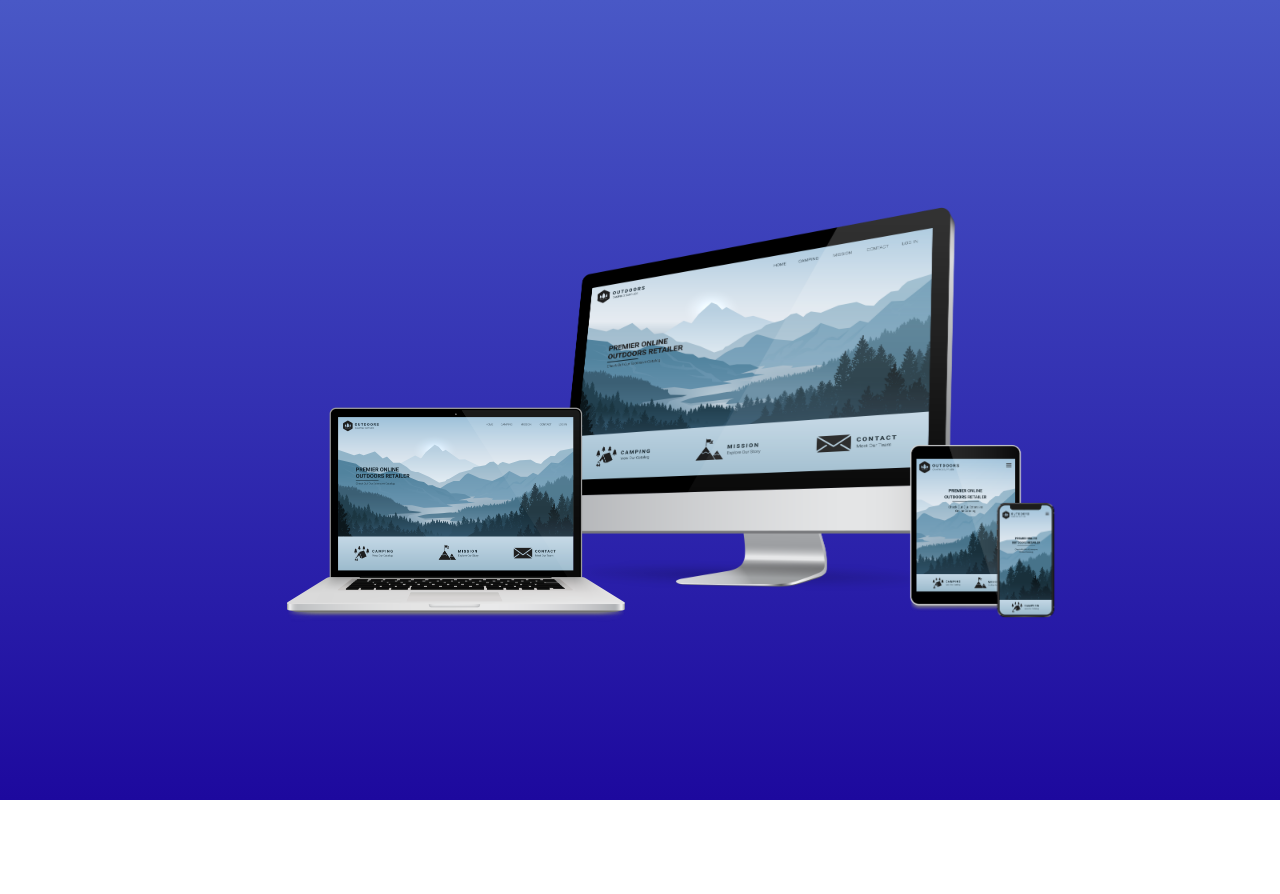
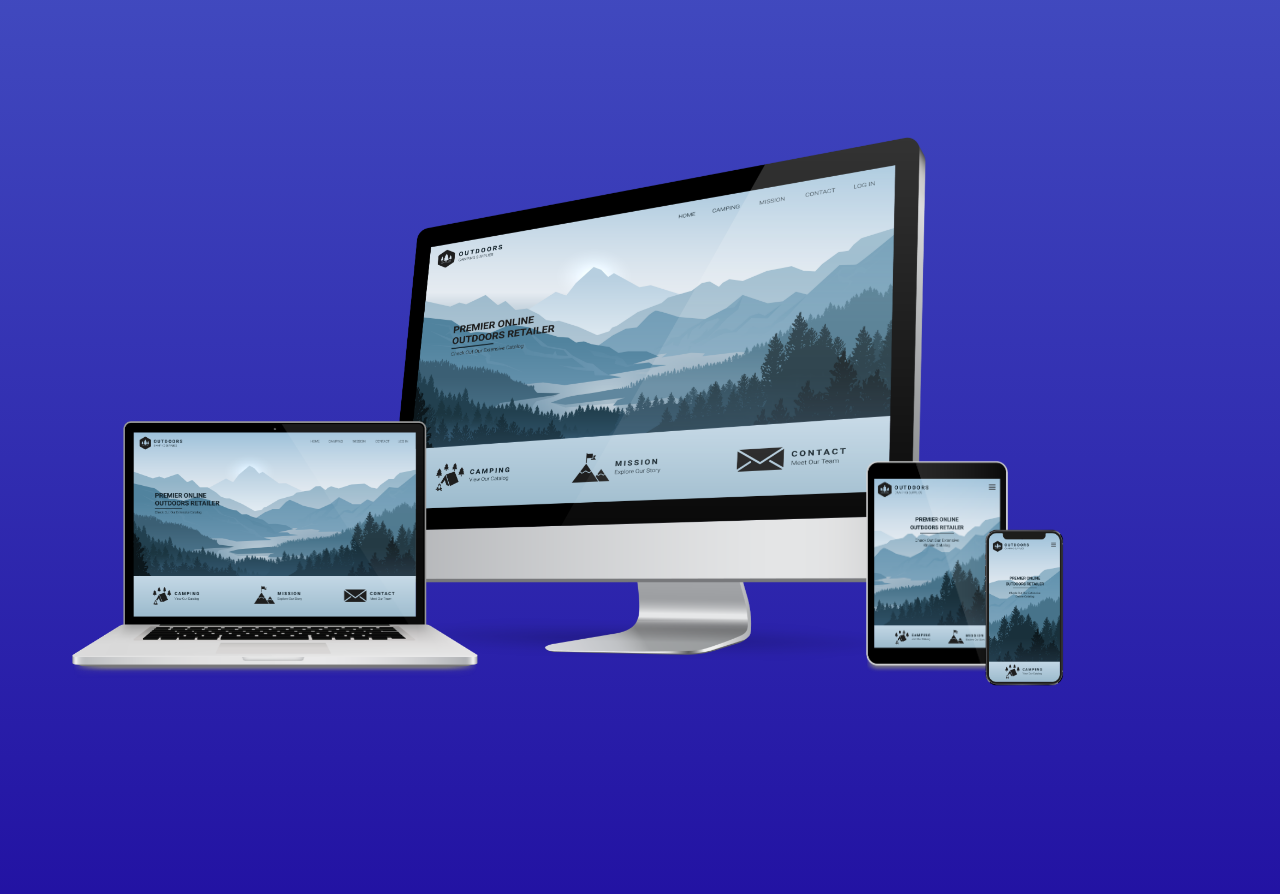
Before and after one commit to whoguy24/obrien-software-studios, a React (Create React App) app: page /#/home in a window 1280 px wide. Shown: the top 894 px of the page. Before the commit the page ends 800 px from the top, so only its background shows below. Built offline with nearby package versions, Linux system fonts and the light colour scheme.

Commit message:
Experimented with different animation styles.

```diff
--- a/src/components/Home/Home.css
+++ b/src/components/Home/Home.css
@@ -9,6 +9,7 @@ body {
   justify-content: center;
   height: 100vh;
   width: 100%;
+  padding: 20%;
   background-image: linear-gradient(rgb(73, 88, 198), rgb(29, 9, 158));
 }
 
@@ -16,16 +17,11 @@ body {
   display: flex;
   align-items: center;
   justify-content: center;
-  height: 800px;
-  width: 1000px;
 }
 
 #home-container-interior {
   display: flex;
   position: relative;
-  width: 80%;
-  height: 80%;
-  /* border: solid #f33; */
 }
 
 @keyframes fadeIn {
@@ -34,59 +30,62 @@ body {
 }
 
 @keyframes slide-right {
-  0% {
+  from {
     transform: translateX(100%);
     overflow: hidden;
+    opacity: 0;
   }
-  100% {
+  to {
     transform: translateX(0);
     overflow: hidden;
+    opacity: 1;
   }
 }
 
 @keyframes slide-left {
-  0% {
+  from {
     transform: translateX(-100%);
     overflow: hidden;
+    opacity: 0;
   }
-  100% {
+  to {
     transform: translateX(0);
     overflow: hidden;
+    opacity: 1;
   }
 }
 
-
 #home-desktop {
-  margin-left: 28%;
-  margin-right: auto;
-  margin-top: auto;
-  margin-bottom: auto;
-  height: 400px;
-  animation: slide-right 1s forwards;
+  display: flex;
+  position: relative;
+  margin: auto;
+  width: 100%;
+  max-width: 800px;
+  max-height: 600px;
+  object-fit: contain;
+  animation: slide-right 3s forwards;
 }
 
 #home-laptop {
   position: absolute;
-  height: 250px;
-  bottom: 80px;
-  left: 40px;
-  animation: slide-left 1s forwards;
+  height: 55%;
+  bottom: -5%;
+  left: -25%;
+  animation: slide-left 3s forwards;
 }
 
 #home-tablet {
   position: absolute;
-  height: 180px;
-  bottom: 100px;
-  right: -54px;
-  animation-delay: 1s;
-  animation: slide-right 1s forwards;
+  height: 42%;
+  bottom: -2%;
+  right: -10%;
+  animation: slide-right 3s forwards;
 }
 
 #home-mobile {
   position: absolute;
-  height: 120px;
-  bottom: 100px;
-  right: -70px;
-  animation-delay: 2s;
-  animation: slide-right 1s forwards;
+  height: 30%;
+  bottom: -3%;
+  right: -15%;
+  animation: slide-right 3s forwards;
 }
```
